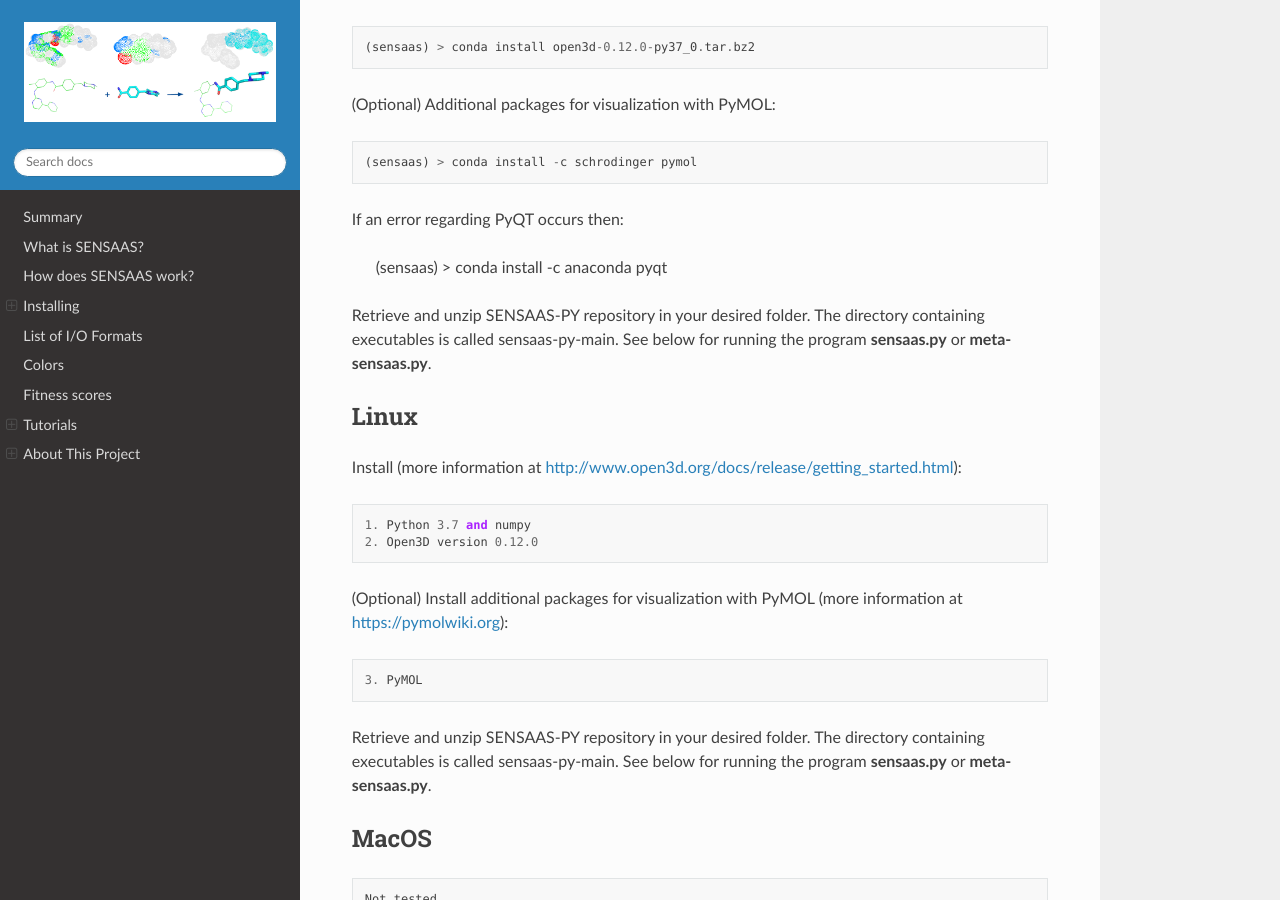
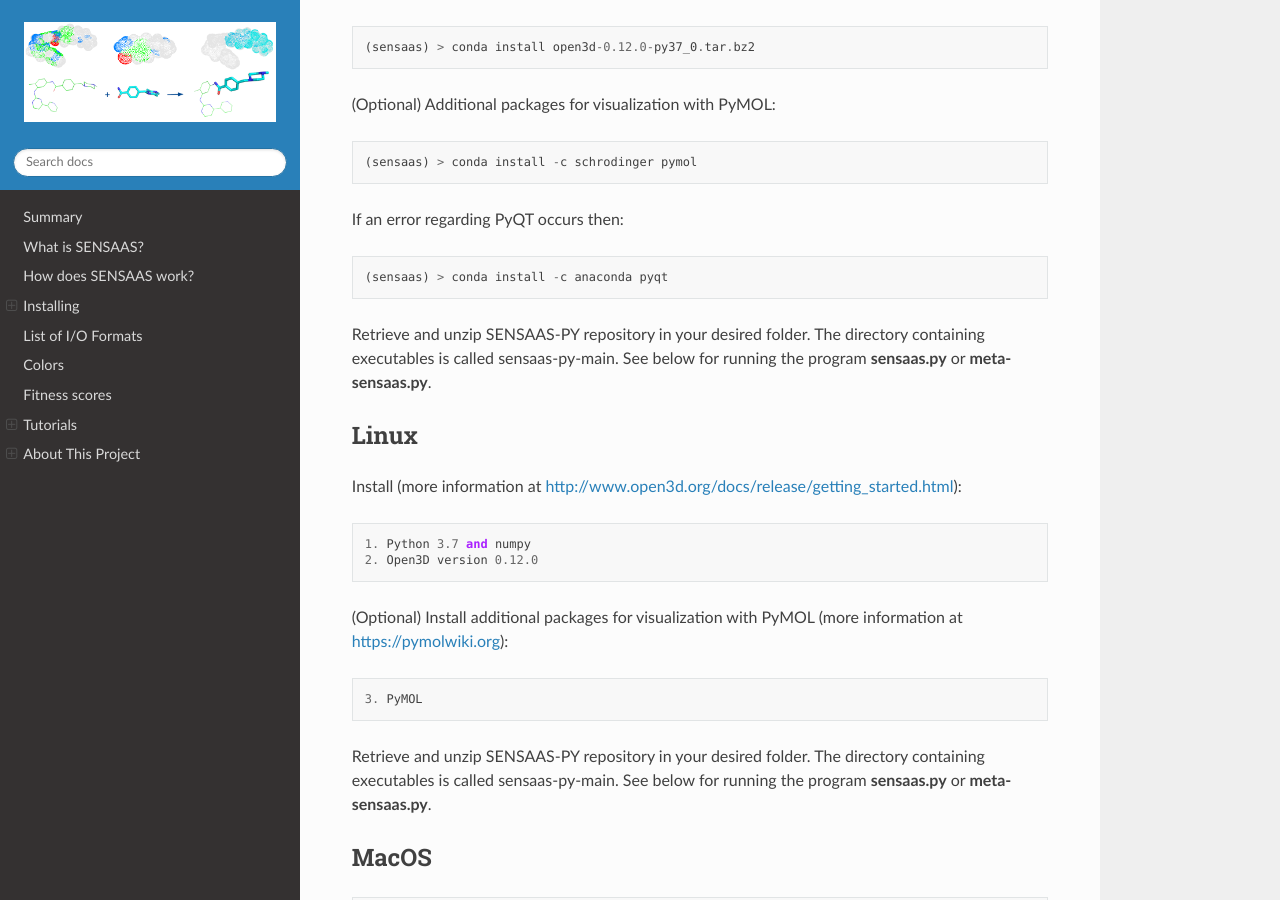
Before and after one commit to SENSAAS/sensaas-py, a Sphinx documentation site: the page built from docs/index.rst, in a window 1280 px wide and 900 px high, scrolled down 3089 px. Built offline with Sphinx 7.4.7 and the Read the Docs theme 2.0.0, drawn with Linux system fonts in a browser that asks for light colours.

```diff
--- a/docs/index.rst
+++ b/docs/index.rst
@@ -94,7 +94,7 @@ Once Open3D downloaded::
 
    (sensaas) > conda install -c schrodinger pymol
 
-If an error regarding PyQT occurs then:
+If an error regarding PyQT occurs then::
 
    (sensaas) > conda install -c anaconda pyqt
 
```
